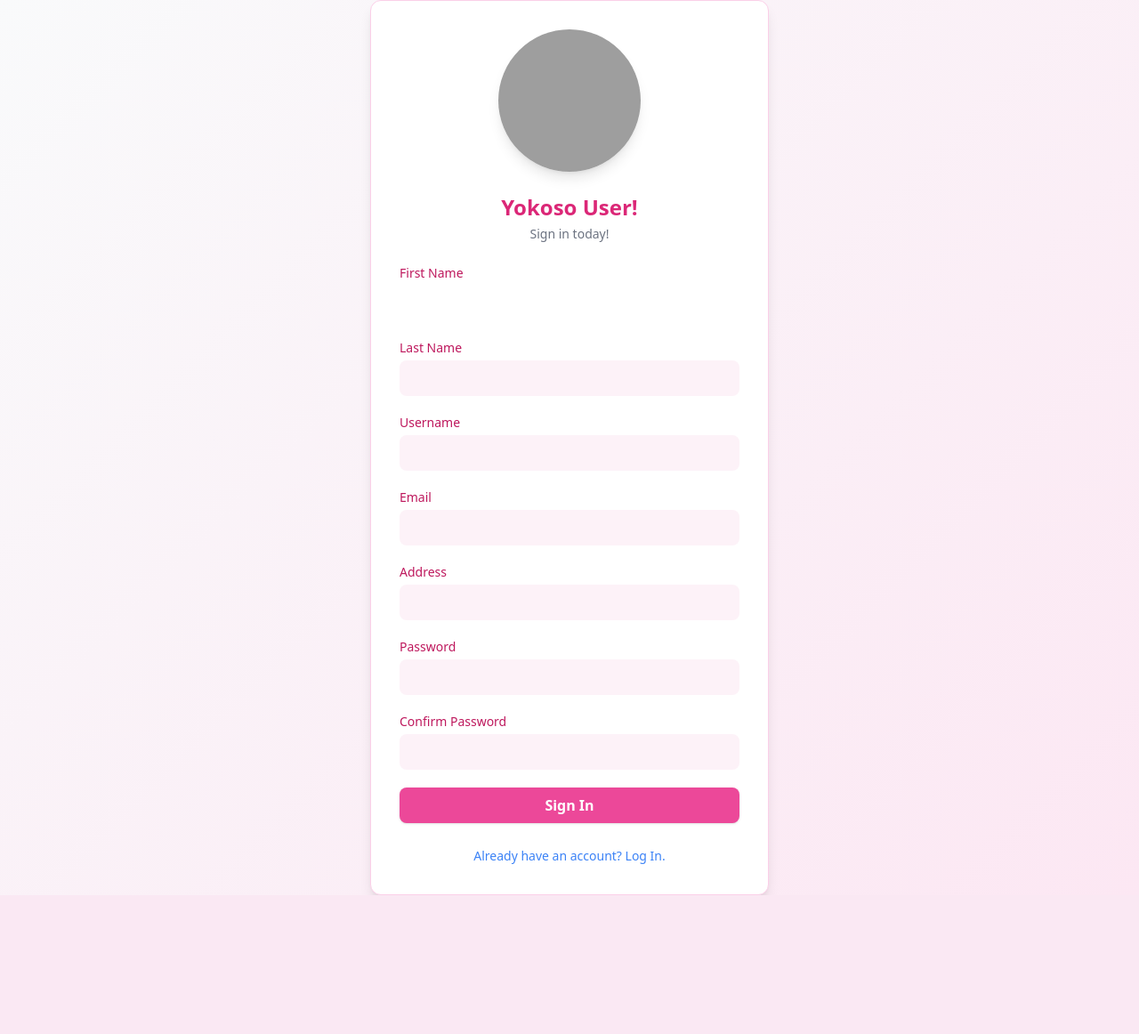
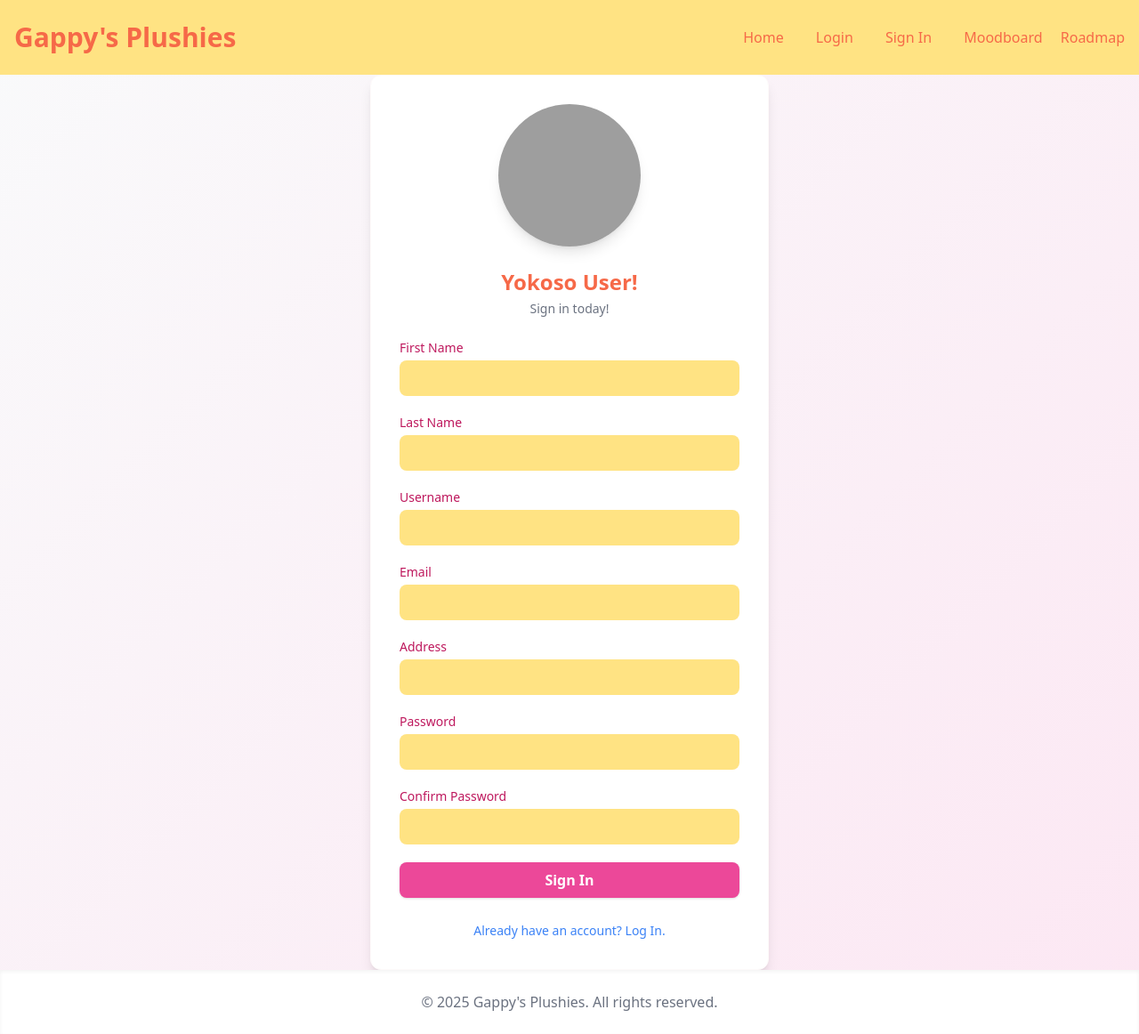
Before and after one commit to AyeeYee433/Jirachi, a CodeIgniter 4 app: the page made by backend/app/Views/user/signUp.php in a window 1280 px wide. Shown: the whole page at 89% size. Before the commit the page ends 1006 px from the top, so only its background shows below. Run offline with PHP 8.4 and a stand-in for CodeIgniter, Linux system fonts and the light colour scheme; the template is opened without the code that fills it, so the values that code supplies are empty; some libraries are stand-ins or nearby versions; grey boxes are pictures that could not be loaded.

Commit message:
feat(frontend components): -added header -updated styles

```diff
--- a/backend/app/Config/Routes.php
+++ b/backend/app/Config/Routes.php
@@ -7,4 +7,4 @@ use CodeIgniter\Router\RouteCollection;
  */
 $routes->get('/', 'Users::index');
 $routes->get('/moodBoard', 'Users::moodBoard');
-$routes->get('/SignUp', 'Users::SignUp');
+$routes->get('/signUp', 'Users::signUp');
--- /dev/null
+++ b/backend/app/Views/components/footer.php
@@ -0,0 +1,5 @@
+<footer class="bg-white shadow-inner mt-auto">
+    <div class="container mx-auto px-4 py-6 text-center text-gray-500">
+      &copy; <?= date('Y') ?> Gappy's Plushies. All rights reserved.
+    </div>
+  </footer>
--- a/backend/app/Views/components/head.php
+++ b/backend/app/Views/components/head.php
@@ -22,9 +22,11 @@
     <!-- Global base typography -->
     <style>
         :root {
-            --primary: #FCE798;
-            --primary-accent: #23E7F3;
+            --primary: #ffe383;
+            --primary-accent: #f66948;
+            --primary-accent2: #7ecaa4;
             --primary-ghost: #FEFAFA;
+            --primary-hover: ##ffb300;
         }
         .font-inter {
             font-family: 'Inter', sans-serif;
--- a/backend/app/Views/components/header.php
+++ b/backend/app/Views/components/header.php
@@ -0,0 +1,13 @@
+<?= view("components/head") ?>
+<header class="bg-[var(--primary)]">
+    <div class="container mx-auto px-4 py-6 flex items-center justify-between">
+      <h1 class="text-3xl font-bold text-[var(--primary-accent)]">Gappy's Plushies</h1>
+      <nav>
+        <a href="/" class="text-[var(--primary-accent)] hover:text-[var(--primary-hover)] px-4">Home</a>
+        <a href="/login" class="text-[var(--primary-accent)] hover:text-[var(--primary-hover)] px-4">Login</a>
+        <a href="/signUp" class="text-[var(--primary-accent)] hover:text-[var(--primary-hover)] px-4">Sign In</a>
+        <a href="/mood" class="text-[var(--primary-accent)] hover:text-[var(--primary-hover)] px-4">Moodboard</a>
+        <a href="/road" class="text-[var(--primary-accent)] hover:text-[var(--primary-hover)]">Roadmap</a>
+      </nav>
+    </div>
+  </header>
--- a/backend/app/Views/user/moodboard.php
+++ b/backend/app/Views/user/moodboard.php
@@ -1,6 +1,5 @@
 <!-- Head -->
 <?= view("components/head") ?>
-
 <body>
 <!-- Header -->
 <header class="bg-[var(--primary)] shadow text-white">
--- a/backend/app/Views/user/signUp.php
+++ b/backend/app/Views/user/signUp.php
@@ -20,16 +20,18 @@
         }
     </style>
 </head>
+<?= view("components/head") ?>
 <body>
     <?php
     $errors = $errors ?? [];
     $old = $old ?? [];?>
+
 <?=view ('components/header')?>
 <div class="min-h-screen flex flex-col justify-center items-center font-sans">
-    <div class="w-full max-w-md bg-white rounded-xl shadow-lg p-8 border border-pink-200">
+    <div class="w-full max-w-md bg-white rounded-xl shadow-lg p-8 border border-[var(--primary-ghost)]">
         <div class="flex flex-col items-center mb-6">
             <img src="https://dendenotakushop.com/cdn/shop/files/KuripanPlushieMatikanetannhauserUmamusume-PrettyDerby_0.jpg?v=1724820492" alt="Cute Plushies" class="mx-auto rounded-full shadow-lg w-40 h-40 mb-6 object-cover">
-            <h1 class="text-2xl font-bold text-pink-600 mb-1">Yokoso User!</h1>
+            <h1 class="text-2xl font-bold text-[var(--primary-accent)] mb-1">Yokoso User!</h1>
             <p class="text-sm text-gray-500">Sign in today!</p>
         </div>
         <?php if (!empty($error)): ?>
@@ -46,32 +48,32 @@
             <div>
                 <label for="last_name" class="block text-sm font-medium text-pink-700">Last Name</label>
                 <input type="last_name" id="last_name" name="last_name" required
-                    class="mt-1 block w-full rounded-lg border-pink-300 focus:border-pink-500 focus:ring-pink-500 bg-pink-50 text-gray-700 px-4 py-2" />
+                    class="mt-1 block w-full rounded-lg border-pink-300 focus:border-pink-500 focus:ring-pink-500 text-gray-700 px-4 py-2 bg-[var(--primary)]" />
             </div>
           <div>
                 <label for="user" class="block text-sm font-medium text-pink-700">Username</label>
                 <input type="user" id="user" name="user" required
-                    class="mt-1 block w-full rounded-lg border-pink-300 focus:border-pink-500 focus:ring-pink-500 bg-pink-50 text-gray-700 px-4 py-2" />
+                    class="mt-1 block w-full rounded-lg border-pink-300 focus:border-pink-500 focus:ring-pink-500 text-gray-700 px-4 py-2 bg-[var(--primary)]" />
             </div>
             <div>
                 <label for="email" class="block text-sm font-medium text-pink-700">Email</label>
                 <input type="email" id="email" name="email" required
-                    class="mt-1 block w-full rounded-lg border-pink-300 focus:border-pink-500 focus:ring-pink-500 bg-pink-50 text-gray-700 px-4 py-2" />
+                    class="mt-1 block w-full rounded-lg border-pink-300 focus:border-pink-500 focus:ring-pink-500 text-gray-700 px-4 py-2 bg-[var(--primary)]" />
             </div>
             <div>
                 <label for="address" class="block text-sm font-medium text-pink-700">Address</label>
                 <input type="address" id="address" name="address" required
-                    class="mt-1 block w-full rounded-lg border-pink-300 focus:border-pink-500 focus:ring-pink-500 bg-pink-50 text-gray-700 px-4 py-2" />
+                    class="mt-1 block w-full rounded-lg border-pink-300 focus:border-pink-500 focus:ring-pink-500 text-gray-700 px-4 py-2 bg-[var(--primary)]" />
             </div>
             <div>
                 <label for="password" class="block text-sm font-medium text-pink-700">Password</label>
                 <input type="password" id="password" name="password" required
-                    class="mt-1 block w-full rounded-lg border-pink-300 focus:border-pink-500 focus:ring-pink-500 bg-pink-50 text-gray-700 px-4 py-2" />
+                    class="mt-1 block w-full rounded-lg border-pink-300 focus:border-pink-500 focus:ring-pink-500 text-gray-700 px-4 py-2 bg-[var(--primary)]" />
             </div>
             <div>
                 <label for="confirm" class="block text-sm font-medium text-pink-700">Confirm Password</label>
                 <input type="password" id="confirm" name="confirm" required
-                    class="mt-1 block w-full rounded-lg border-pink-300 focus:border-pink-500 focus:ring-pink-500 bg-pink-50 text-gray-700 px-4 py-2" />
+                    class="mt-1 block w-full rounded-lg border-pink-300 focus:border-pink-500 focus:ring-pink-500 text-gray-700 px-4 py-2 bg-[var(--primary)]" />
             </div>
             <button type="submit"
                 class="w-full py-2 px-4 rounded-lg bg-pink-500 hover:bg-pink-600 text-white font-semibold shadow transition">
```
Also changed, not shown: backend/app/Views/user/landingpage.php (+6 -5 lines).
